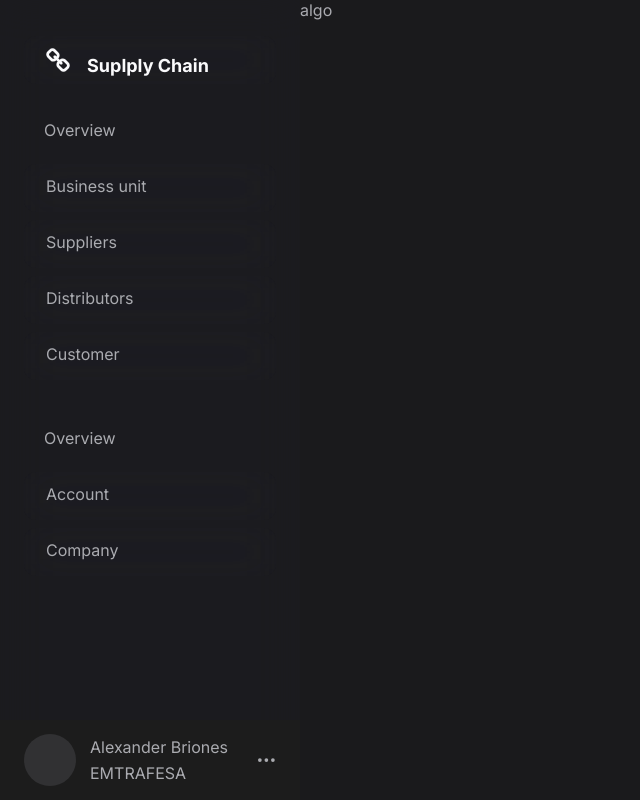
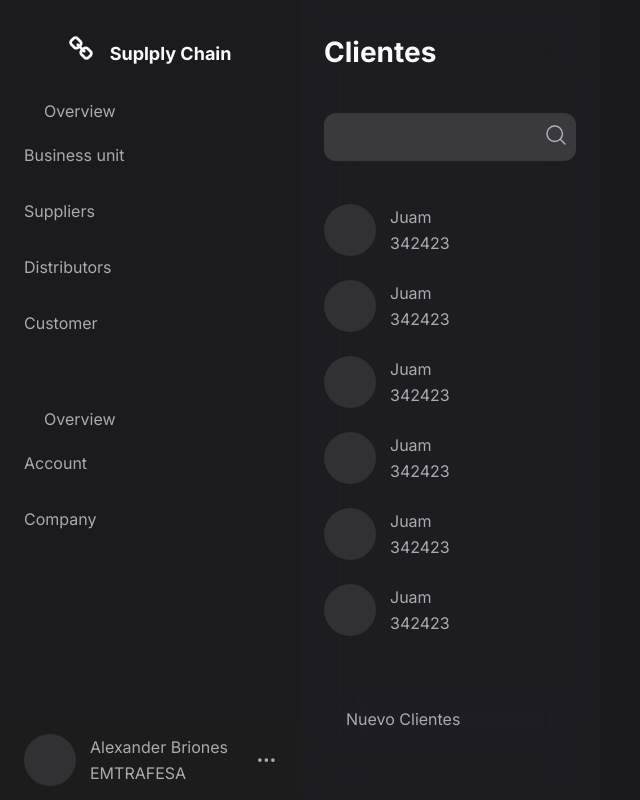
Before and after one commit to alexbvart/supply-chain, a Next.js app: page / in a window 1280 px wide. Shown: the whole page, without its empty margins (0-640 px from the left). Built offline with nearby package versions, Linux system fonts and the light colour scheme.

Commit message:
(feat) component DetailSideBar_     the sidebar details component displays the title and array of data, which can be filtered by the searchbar

```diff
--- a/pages/index.js
+++ b/pages/index.js
@@ -1,10 +1,32 @@
 import Head from 'next/head'
-import Image from 'next/image'
+import DetailSideBar from '../src/container/DetailSideBar'
 import styles from '../styles/Home.module.css'
 export default function Home() {
+
+  const data = [
+    {name: "Juam",
+    contact:"342423"},
+    {name: "Juam",
+    contact:"342423"},
+    {name: "Juam",
+    contact:"342423"},
+    {name: "Juam",
+    contact:"342423"},
+    {name: "Juam",
+    contact:"342423"},
+    {name: "Juam",
+    contact:"342423"},
+    {name: "jorge",
+    contact:"342423"},
+    {name: "jorge",
+    contact:"342423"},
+    {name: "jorge",
+    contact:"342423"},
+  ]
+
   return (
     <>
-      algo
+      <DetailSideBar title="Clientes" data={data}></DetailSideBar>
     </>
   )
 }
--- /dev/null
+++ b/src/Icons/search.jsx
@@ -0,0 +1,24 @@
+import * as React from "react"
+
+function Search() {
+    return (
+        <svg
+            width="40px"
+            height="40px"
+            viewBox="0 0 40 40"
+            fill="none"
+            xmlns="http://www.w3.org/2000/svg"
+        >
+            <path
+                d="M18.714 26.429a7.714 7.714 0 100-15.429 7.714 7.714 0 000 15.429zM24.5 24.5L29 29"
+                stroke="#DEE1EC"
+                strokeOpacity={0.7}
+                strokeWidth={1.5}
+                strokeLinecap="round"
+                strokeLinejoin="round"
+            />
+        </svg>
+    )
+}
+
+export default Search
--- a/src/components/Anchor/index.jsx
+++ b/src/components/Anchor/index.jsx
@@ -1,10 +1,12 @@
-import React, {useState} from 'react';
+
 import Link from 'next/link'
 import {anchor} from './anchor.module.css'
-const Anchor = ({href,children}) => {
+const Anchor = ({href,children, className=false}) => {
+
+    const styles = className ? `${className} ${anchor}` : {anchor}
     return (
         <>
-            <div className={anchor}>
+            <div className={styles}>
                 <Link href={href} >
                     <a >
                         {children}
--- a/src/components/Avatar/index.jsx
+++ b/src/components/Avatar/index.jsx
@@ -11,8 +11,8 @@ const Avatar = ({src,name,otherInfo}) => {
                     <div className={profile}/>
                 }
                 <div className={info}>
-                    <span>{name}</span>
-                    <span>{otherInfo}</span>
+                    {name && <span>{name}</span>  }
+                    {otherInfo && <span>{otherInfo}</span> }
                 </div>
             </section>
         </>
--- /dev/null
+++ b/src/components/Buton/button.module.css
@@ -0,0 +1,21 @@
+.button {
+    width: 100%;
+    min-width: 248px;
+    max-width: 252px;
+    height: 48px;
+    padding: 12px 22px;
+    backdrop-filter: blur(20px);
+    -webkit-backdrop-filter: blur(20px);
+    /* Note: backdrop-filter has minimal browser support */
+    border-radius: 12px;
+    outline: none;
+    border: 0;
+}
+
+.button:hover {
+    background: rgba(104, 71, 71, 0.3);
+}
+
+.button:active {
+    background: rgba(100, 98, 252, 0.4);
+}
--- /dev/null
+++ b/src/components/SearchBar/index.jsx
@@ -0,0 +1,48 @@
+import React, {useRef, useState} from 'react';
+import Search from '../../Icons/search';
+import searchBar from './searchbar.module.css'
+const SearchBar = () => {
+
+
+    const [keyword, setKeyword] = useState('')
+
+    const [counterTimer, setCounterTimer] = useState(0)
+    const countRef = useRef(counterTimer);
+    countRef.current = counterTimer;
+
+    /* Funciunes para manejar el input y realizar la busqueda  {kewyword} */
+    const handleSubmit = (event) => {
+        event.preventDefault()
+        /* router.push(`/search/${keyword}`) */
+    }
+    const handleChange = (event) => {
+        setKeyword(event.target.value)
+    }
+    const handleKeyUp = () => {
+        setTimeout(()=>{
+            if (keyword!=="") {
+                /* router.push(`/search/${keyword}`) */
+                clearTimeout(countRef.current);
+            }
+        }, 250);
+    }
+
+    return (
+        <>
+            <form onSubmit={handleSubmit} className={searchBar.form} >
+                <input
+                    autoFocus
+                    onChange={handleChange}
+                    onKeyUp={handleKeyUp}
+                    type="search"
+                    value={keyword}
+                    className={searchBar.input}
+                />
+                <button  className={searchBar.button}>
+                        <Search />
+                </button>
+            </form>
+        </>
+    );
+}
+export default SearchBar;
--- /dev/null
+++ b/src/components/SearchBar/searchbar.module.css
@@ -0,0 +1,35 @@
+.form {
+    width: calc(100% ); /* -48px */
+    height: 48px;
+
+    background: var(--bg-card);
+    display: flex;
+    border-radius: 12px;
+}
+.input {
+    background: transparent;
+    width: calc(100% - 40px) ;
+    height: 48px;
+
+    outline: none;
+    border: 0;
+    padding-left: 16px;
+
+    color: var(--base-color);
+    font-size: var(--font-size);
+    font-weight: bold;
+}
+
+.button{
+    background-color: transparent;
+
+    outline: none;
+    border: 0;
+    line-height: normal;
+    overflow: visible;
+    padding: 0;
+    -webkit-user-select: none; /* for button */
+    -webkit-appearance: button; /* for input */
+    -moz-user-select: none;
+    -ms-user-select: none;
+}
--- /dev/null
+++ b/src/container/DetailSideBar/detail.module.css
@@ -0,0 +1,47 @@
+.sidebar{
+    width: 300px;
+    height: 100vh;
+
+    display: grid;
+    grid-gap: 24px;
+
+    background: rgba(37, 35, 46, 0.3);
+    backdrop-filter: blur(30px);
+    -webkit-backdrop-filter: blur(20px);
+    grid-template-rows:  inherit 48px auto 48px;
+    padding: 36px 24px;
+}
+
+.sidebar header h1{
+    font: var(--headline1);
+    color: var(--txt-active);
+    height: auto;
+}
+
+.sidebar nav ul{
+    display: grid;
+    grid-gap: 24px;
+    height: calc(100vh - 350px);
+    padding-bottom: 48px;
+    overflow-y: scroll;
+    scroll-snap-type: x mandatory;
+}
+.sidebar nav ul::-webkit-scrollbar {
+    width: 0;
+    height: 0;
+    background: rgba(250, 244, 240, 0.01);
+    backdrop-filter: blur(100px);
+    opacity: 1;
+    cursor: pointer;
+}
+
+
+
+.sidebar nav ul li{
+    cursor: pointer;
+}
+.btn_float{
+/*     position: fixed;
+    bottom: 0;
+    left: 0; */
+}
--- /dev/null
+++ b/src/container/DetailSideBar/index.jsx
@@ -0,0 +1,31 @@
+import Avatar from "../../components/Avatar"
+import Anchor from "../../components/Anchor"
+import SearchBar from "../../components/SearchBar"
+import detail from './detail.module.css'
+const DetailSideBar = ({title, data}) => {
+    return (
+        <>
+            <aside className={detail.sidebar}>
+                <header >
+                    <h1> {title}</h1>
+                </header>
+                <SearchBar/>
+                <nav>
+                    <ul>
+                        { data &&
+                            data.map((item)=>(
+                            <li>
+                                <Avatar
+                                    key={item.id} name={item.name} otherInfo={item.contact}/>
+                            </li>
+                        ))}
+                    </ul>
+                </nav>
+                <Anchor href={title} className={detail.btn_float}>
+                    Nuevo {title}
+                </Anchor>
+            </aside>
+        </>
+    );
+}
+export default DetailSideBar;
--- a/src/container/EnterpriseInfo/enterpriseInfo.module.css
+++ /dev/null
@@ -1,7 +0,0 @@
-.header{
-  color: red;
-}
-
-.enterprise-hero{
-
-}
```
Also changed, not shown: src/components/Buton/index.jsx (added, +11 -0 lines).
